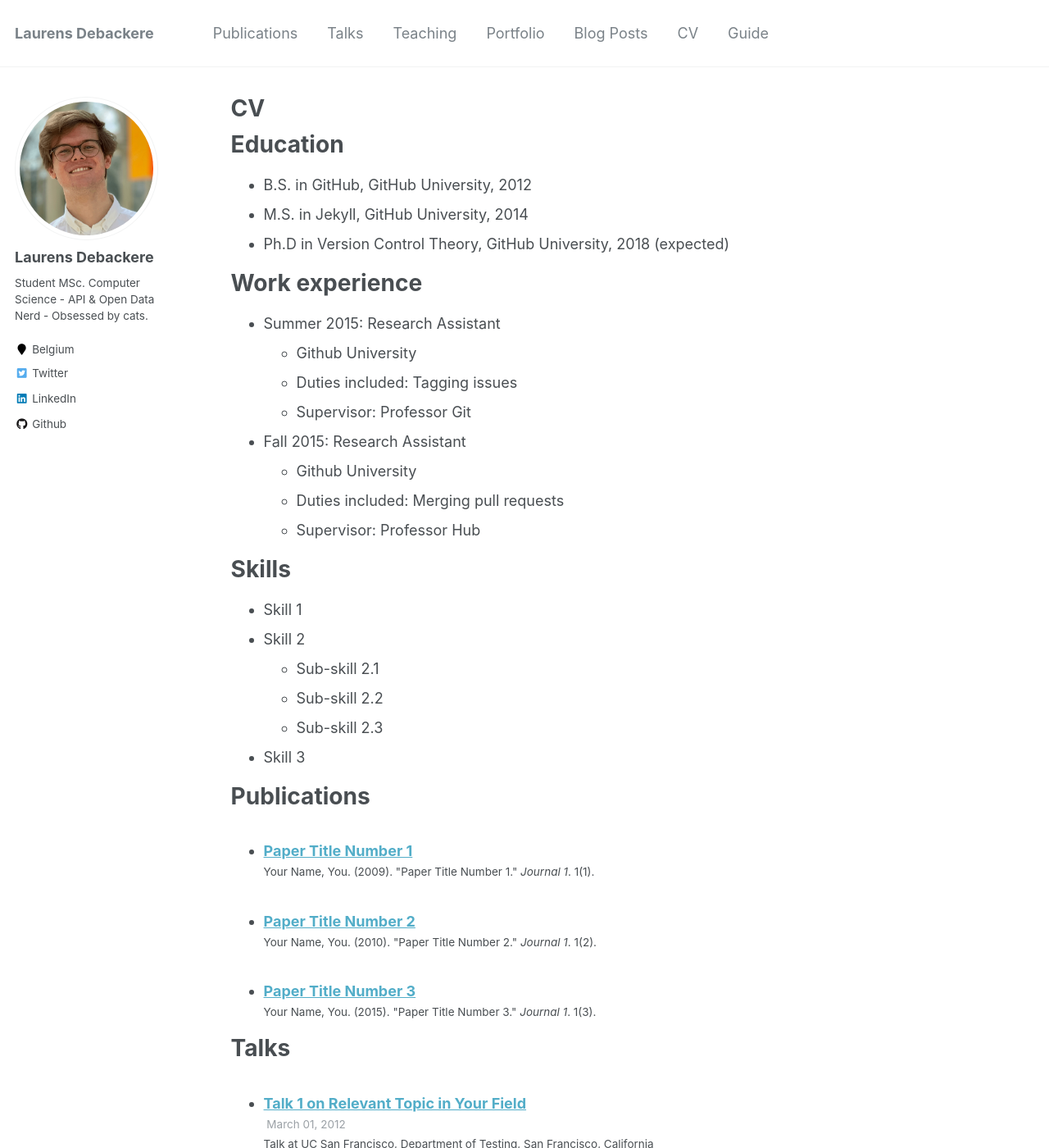
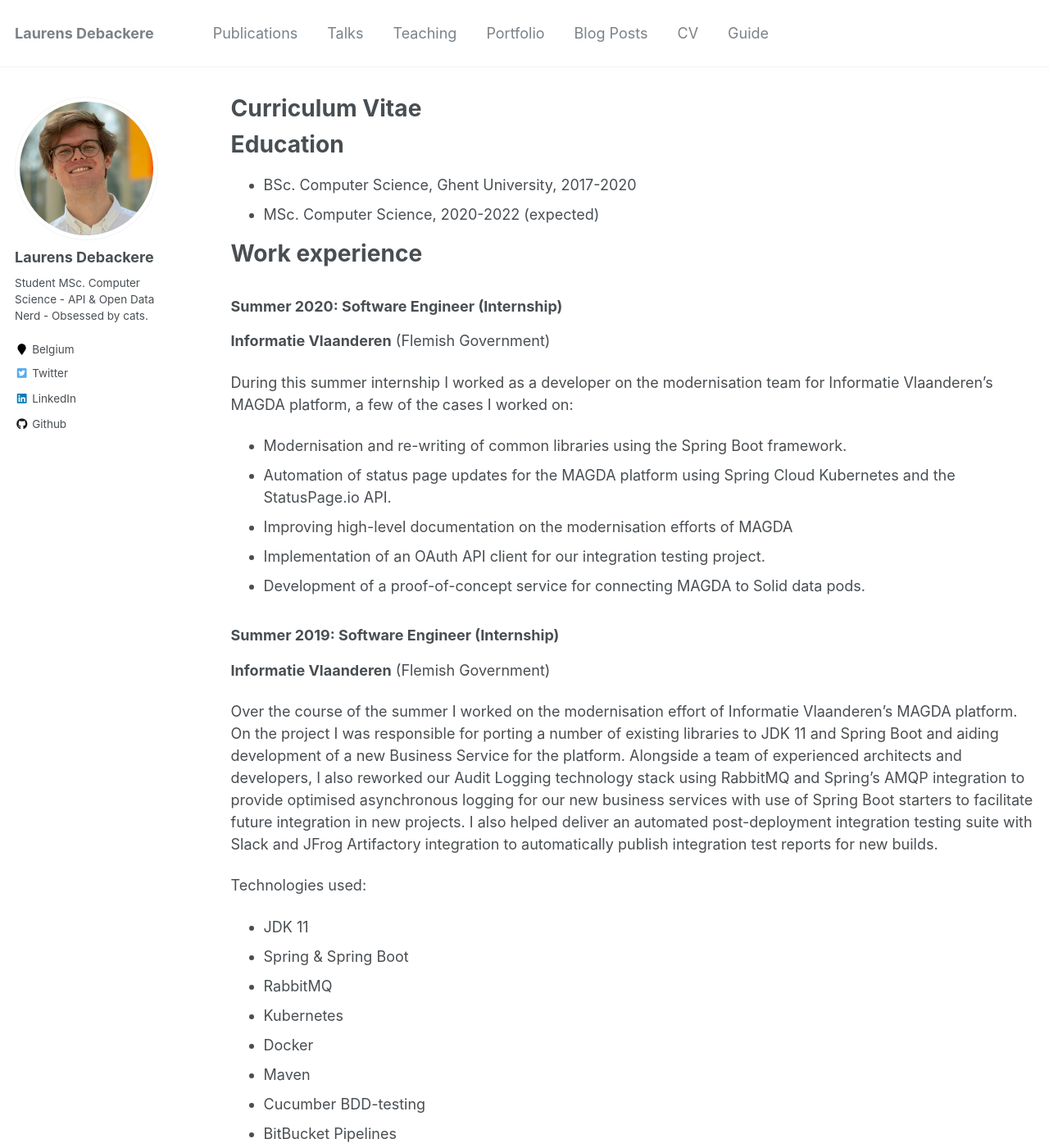
Before and after one commit to laurensdeb/laurensdeb.github.io, a Jekyll site: the page built from _pages/cv.md, in a window 1280 px wide and 1400 px high. Shown: the whole window at 82% size. Built offline with Jekyll 4.4.1, drawn with Linux system fonts in a browser that asks for light colours; some of the changed text lies outside the part shown.

Commit message:
Update curriculum

```diff
--- a/_pages/cv.md
+++ b/_pages/cv.md
@@ -1,6 +1,6 @@
 ---
 layout: archive
-title: "CV"
+title: "Curriculum Vitae"
 permalink: /cv/
 author_profile: true
 redirect_from:
@@ -11,21 +11,42 @@ redirect_from:
 
 Education
 ======
-* B.S. in GitHub, GitHub University, 2012
-* M.S. in Jekyll, GitHub University, 2014
-* Ph.D in Version Control Theory, GitHub University, 2018 (expected)
+* BSc. Computer Science, Ghent University, 2017-2020
+* MSc. Computer Science, 2020-2022 (expected)
 
 Work experience
 ======
-* Summer 2015: Research Assistant
-  * Github University
-  * Duties included: Tagging issues
-  * Supervisor: Professor Git
 
-* Fall 2015: Research Assistant
-  * Github University
-  * Duties included: Merging pull requests
-  * Supervisor: Professor Hub
+### Summer 2020: Software Engineer (Internship)
+**Informatie Vlaanderen** (Flemish Government)
+
+During this summer internship I worked as a developer on the modernisation team for Informatie Vlaanderen’s MAGDA platform, a few of the cases I worked on:
+
+* Modernisation and re-writing of common libraries using the Spring Boot framework.
+* Automation of status page updates for the MAGDA platform using Spring Cloud Kubernetes and the StatusPage.io API.
+* Improving high-level documentation on the modernisation efforts of MAGDA
+* Implementation of an OAuth API client for our integration testing project.
+* Development of a proof-of-concept service for connecting MAGDA to Solid data pods.
+
+### Summer 2019: Software Engineer (Internship)
+**Informatie Vlaanderen** (Flemish Government)
+
+Over the course of the summer I worked on the modernisation effort of Informatie Vlaanderen’s MAGDA platform. On the project I was responsible for porting a number of existing libraries to JDK 11 and Spring Boot and aiding development of a new Business Service for the platform. Alongside a team of experienced architects and developers, I also reworked our Audit Logging technology stack using RabbitMQ and Spring’s AMQP integration to provide optimised asynchronous logging for our new business services with use of Spring Boot starters to facilitate future integration in new projects. I also helped deliver an automated post-deployment integration testing suite with Slack and JFrog Artifactory integration to automatically publish integration test reports for new builds.
+
+Technologies used:
+* JDK 11
+* Spring & Spring Boot
+* RabbitMQ
+* Kubernetes
+* Docker
+* Maven
+* Cucumber BDD-testing
+* BitBucket Pipelines
+
+### Summer 2018: Information Management (Internship)
+**Informatie Vlaanderen** (Flemish Government)
+
+Over the course of the summer I participated in redesigning and rewriting the technical documentation of the MAGDA platform. I also developed internal tooling and templating to facilitate the documentation process and developed a new application for managing metadata on the API services of Informatie Vlaanderen.
 
 Skills
 ======
```
